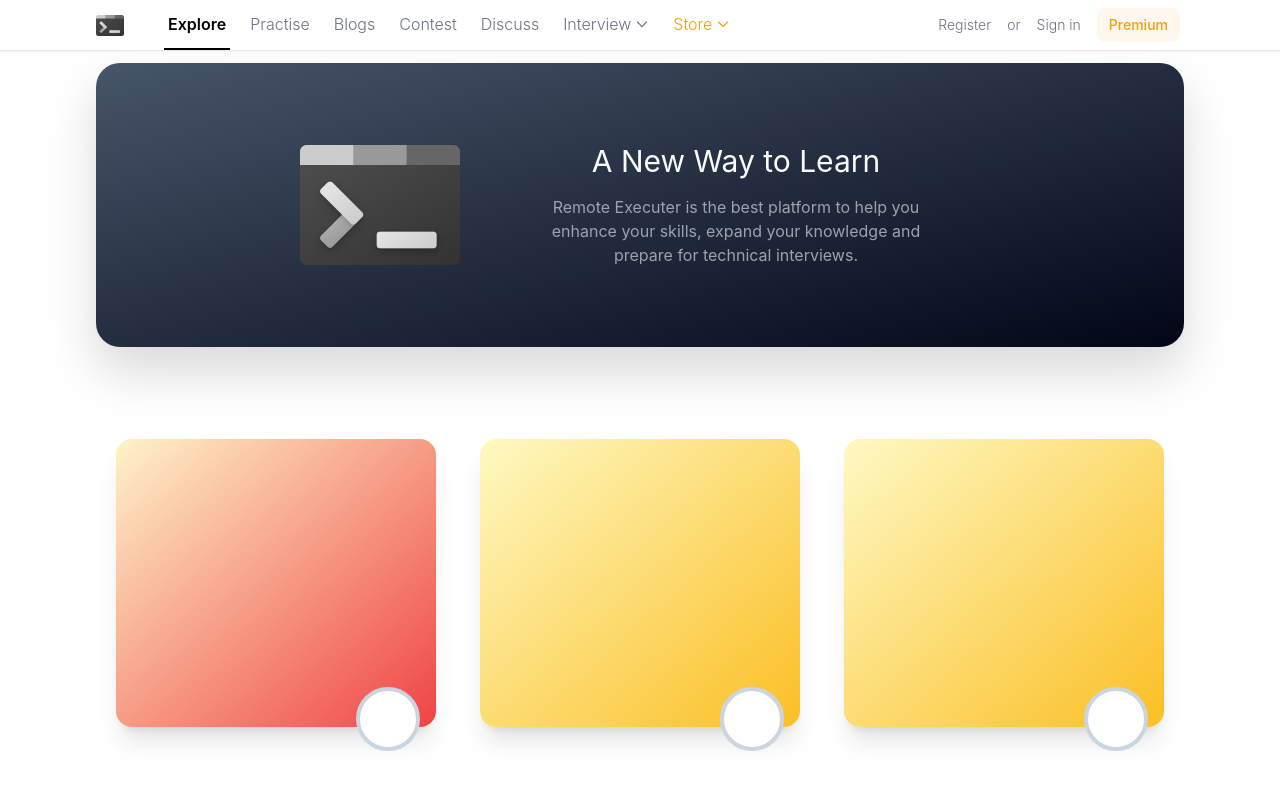
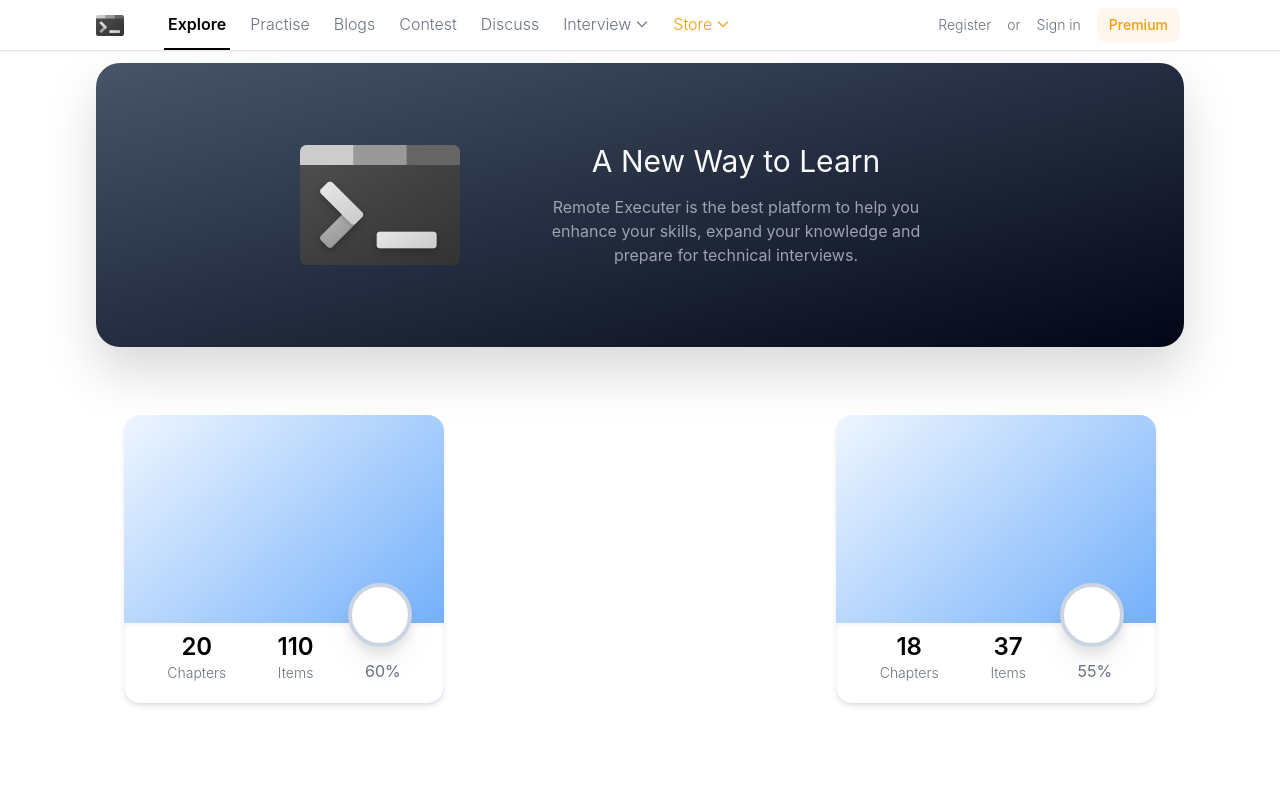
Before and after one commit to JatinSharma32/RemoteExecutor, a React (Vite) app in the folder frontend/: page / in a window 1280 px wide. Shown: the top 790 px of the page. Built offline with nearby package versions, Linux system fonts and the light colour scheme.

Commit message:
dev: Courses dynamic page done

```diff
--- /dev/null
+++ b/frontend/src/Pages/CoursePage.jsx
@@ -0,0 +1,7 @@
+import { useParams } from "react-router-dom";
+const CoursePage = () => {
+    const params = useParams();
+    console.log(params);
+    return <div>Hello</div>;
+};
+export default CoursePage;
--- a/frontend/src/Pages/Home.jsx
+++ b/frontend/src/Pages/Home.jsx
@@ -21,9 +21,9 @@
                 </div>
             </div>
             {/* The component below could be improved using sliding gallary */}
-            <div className="flex my-6 py-6 items-center justify-between flex-wrap">
-                {[...Array(20).keys()].map((item) => {
-                    return <Courses key={item} />;
+            <div className="flex my-2 py-2 items-center justify-between flex-wrap">
+                {[...Array(21).keys()].map((item) => {
+                    return <Courses key={item} url={item} />;
                 })}
             </div>
         </>
--- a/frontend/src/Pages/PageNotFound.jsx
+++ b/frontend/src/Pages/PageNotFound.jsx
@@ -2,7 +2,7 @@
     return (
         <div className="flex justify-center items-center h-full">
             <img
-                src="404_face.png"
+                src="./404_face.png"
                 alt="The page you are looking for dosen't exists."
                 className="h-2/5 m-3"
             />
--- a/frontend/src/components/Courses.jsx
+++ b/frontend/src/components/Courses.jsx
@@ -5,17 +5,44 @@
     { light: "from-blue-50", dark: "to-blue-400" },
     { light: "from-yellow-100", dark: "to-amber-400" },
 ];
-const Courses = () => {
+const Courses = ({ url }) => {
     const bgColors =
         CourseColorCombinations[
             Math.floor(Math.random() * CourseColorCombinations.length)
         ];
     console.log(bgColors);
-    const style = `p-4 my-6 rounded-2xl flex items-center shadow-xl justify-center w-80 h-72 bg-gradient-to-br ${bgColors?.light} ${bgColors?.dark}  overflow-hidden`;
+    const style = `py-4 my-6 rounded-2xl flex items-center shadow-md justify-center w-80 h-72 bg-gradient-to-br ${bgColors?.light} ${bgColors?.dark} hover:shadow-xl overflow-hidden`;
     return (
-        <div className="overflow-hidden p-5">
-            <div className={style}></div>
-            <Link className="h-16 rounded-full w-16 bg-white border-4 border-slate-300 flex items-center justify-center cursor-pointer  hover:scale-110 bottom-16 left-3/4 relative z-10 "></Link>
+        <div className="overflow-hidden max-h-96 p-7">
+            <div className={style}>
+                <div className="w-full  text-center flex h-24 bg-white relative items-start justify-evenly shadow-inner top-28">
+                    <div className="p-2">
+                        <h3 className="text-2xl font-semibold">
+                            {Math.ceil(Math.random() * 20)}
+                        </h3>
+                        <p className="text-sm text-gray-500 font-light">
+                            Chapters
+                        </p>
+                    </div>
+                    <div className="p-2">
+                        <h3 className="text-2xl font-semibold">
+                            {Math.ceil(Math.random() * 200)}
+                        </h3>
+                        <p className="text-sm text-gray-500 font-light">
+                            Items
+                        </p>
+                    </div>
+                    <div className="p-2 relative top-7">
+                        <h3 className=" text-gray-500">
+                            {Math.ceil(Math.random() * 100)}%
+                        </h3>
+                    </div>
+                </div>
+            </div>
+            <Link
+                to={`/course/${url}`}
+                className="h-16 rounded-full w-16 bg-white border-4 border-slate-300 flex items-center drop-shadow-xl justify-center cursor-pointer  hover:scale-105 bottom-36 left-56 relative z-10"
+            ></Link>
         </div>
     );
 };
--- a/frontend/src/components/MainBody.jsx
+++ b/frontend/src/components/MainBody.jsx
@@ -1,10 +1,11 @@
-import { Route, Routes } from "react-router-dom";
+import { Route, Routes, Navigate } from "react-router-dom";
 import Home from "../Pages/Home";
 import Blog from "../Pages/Blog";
 import Practise from "../Pages/Practise";
 import LogIn from "../Pages/LogIn";
 import SignIn from "../Pages/SignIn";
 import PageNotFound from "../Pages/PageNotFound";
+import CoursePage from "../Pages/CoursePage";
 
 const MainBody = () => {
     return (
@@ -15,7 +16,12 @@
                 <Route path="practise" element={<Practise />} />
                 <Route path="login" element={<LogIn />} />
                 <Route path="signup" element={<SignIn />} />
-                <Route path="*" element={<PageNotFound />} />
+                <Route path="pagenotfound" element={<PageNotFound />} />
+                <Route path="course/:id" element={<CoursePage />} />
+                <Route
+                    path="*"
+                    element={<Navigate to={"pagenotfound"} replace />}
+                />
             </Routes>
         </main>
     );
```
